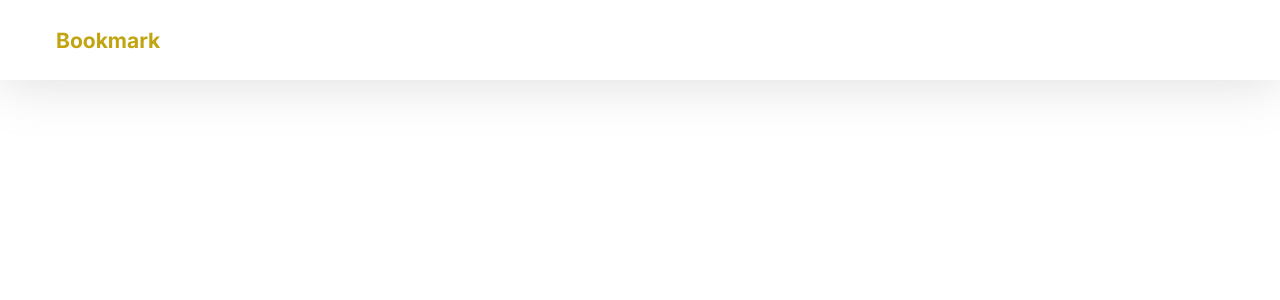
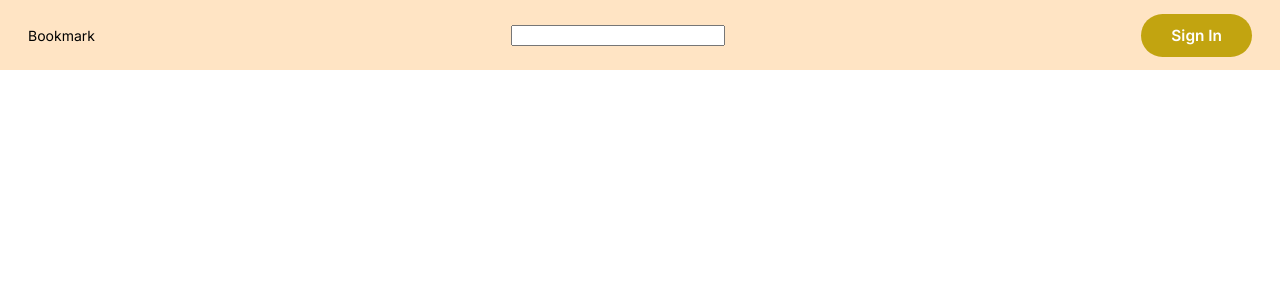
Before and after one commit to amori95917/online-bookshelf, a React (Create React App) app: page / in a window 1280 px wide. Shown: the top 300 px of the page. Built offline with nearby package versions, Linux system fonts and the light colour scheme.

Commit message:
added temp nav for testing

```diff
--- a/src/App.js
+++ b/src/App.js
@@ -1,10 +1,12 @@
 import "./App.css";
-import Navbar from "./components/Nav/Navbar";
+import Nav from "./components/Nav";
+
+// import Navbar from "./components/Nav/Navbar";
 
 function App() {
   return (
     <div>
-      <Navbar />
+      <Nav />
     </div>
   );
 }
--- /dev/null
+++ b/src/components/Nav.js
@@ -0,0 +1,86 @@
+import React, { useEffect, useRef, useState } from "react";
+import styled from "./Nav.module.css";
+import { BiSearch } from "react-icons/bi";
+import Button from "./button/Button";
+const Nav = () => {
+  const [width, setwidth] = useState(0);
+  const [showSearch, setshowSearch] = useState(false);
+  const ulref = useRef();
+  const searchref = useRef();
+  // const width = window.matchMedia("(min-width:768px)");
+
+  const widthfunction = () => {
+    setwidth(window.innerWidth);
+  };
+
+  useEffect(() => {
+    window.addEventListener("resize", widthfunction);
+    if (showSearch && width >= 768) {
+      setshowSearch((state) => !state);
+      //console.log(width);
+      console.log("hi");
+    }
+    console.log(width);
+
+    //   if (width > 768) {
+    //     setshowSearch(true);
+    //     searchref.current.style.display = "grid";
+    //   }
+
+    return () => window.removeEventListener("resize", widthfunction);
+  }, [width]);
+
+  let prevScrollpos = window.pageYOffset;
+  window.onscroll = function () {
+    let currentScrollPos = window.pageYOffset;
+    if (prevScrollpos > currentScrollPos) {
+      ulref.current.style.top = "70px";
+    } else {
+      ulref.current.style.top = "-80px";
+    }
+    prevScrollpos = currentScrollPos;
+  };
+
+  const handlesearchbar = () => {
+    setshowSearch((s) => !s);
+  };
+
+  return (
+    <>
+      <nav className={styled.navbar}>
+        <div className={styled.searchicon} onClick={handlesearchbar}>
+          <BiSearch size="20px" />
+        </div>
+        <p className={styled.logo}>Bookmark</p>
+        <Button className={styled.btnlog}> Sign In</Button>
+        <ul className={styled.navitems} ref={ulref}>
+          <li>
+            <a href="/">Home</a>
+          </li>
+          <li>
+            <a href="/">Explore</a>
+          </li>
+          <li>
+            <a href="/">Genres</a>
+          </li>
+          <li>
+            <a href="/">Library</a>
+          </li>
+        </ul>
+
+        <div
+          id="search"
+          className={
+            showSearch ? `${styled.searchbar}` : `${styled.nosearchbar}`
+          }
+        >
+          <form>
+            <input type="text" ref={searchref} />
+          </form>
+        </div>
+      </nav>
+    </>
+  );
+};
+
+export default Nav;
--- /dev/null
+++ b/src/components/Nav.module.css
@@ -0,0 +1,72 @@
+.navbar {
+  display: flex;
+  justify-content: space-between;
+  align-items: center;
+  position: fixed;
+  height: 70px;
+  background-color: bisque;
+  padding: 0 2rem;
+  width: 100%;
+  z-index: 10;
+}
+
+.navitems {
+  position: absolute;
+  background-color: burlywood;
+  top: 70px;
+  left: 0;
+  display: flex;
+  justify-content: space-between;
+  align-items: center;
+  width: 100%;
+  padding: 2rem;
+  list-style: none;
+  z-index: 2;
+}
+
+.navitems li a {
+  text-decoration: none;
+  color: #000;
+}
+
+.searchbar {
+  position: absolute;
+  top: 75px;
+  left: 0;
+  z-index: 3;
+  width: 100%;
+}
+
+.searchbar input {
+  padding: 1rem;
+  width: 100%;
+}
+
+.nosearchbar {
+  display: none;
+}
+
+@media (min-width: 768px) {
+  .searchicon {
+    position: absolute;
+    left: -100px;
+  }
+
+  .nosearchbar {
+    display: block;
+  }
+  /* .searchbar {
+    display: grid;
+    position: relative;
+    top: 0;
+    width: 50%;
+    visibility: visible;
+  }
+
+  #search {
+    display: block;
+  } */
+  .btnlog {
+    order: 1;
+  }
+}
--- a/src/components/Nav/Navbar.js
+++ b/src/components/Nav/Navbar.js
@@ -1,4 +1,4 @@
-import React, { useState } from "react";
+import React, { useEffect, useState } from "react";
 import styled from "./Navbar.module.css";
 
 import { BiSearch } from "react-icons/bi";
@@ -8,15 +8,21 @@ import Button from "../button/Button";
 const Navbar = () => {
   const [showMenu, setShowMenu] = useState(false);
 
-  const handleMenu = () => {
+  const toggleMenu = () => {
     setShowMenu((prevState) => !prevState);
   };
 
-  window.addEventListener("resize", () => {
+  function showItems() {
     if (window.innerWidth > 767) {
       setShowMenu(true);
     }
-  });
+  }
+
+  useEffect(() => {
+    window.addEventListener("resize", showItems);
+
+    return () => window.removeEventListener("resize", showItems);
+  }, [showMenu]);
 
   return (
     <nav>
@@ -52,7 +58,7 @@ const Navbar = () => {
         </div>
       )}
 
-      <div onClick={handleMenu} className={styled["menu-icon"]}>
+      <div onClick={toggleMenu} className={styled["menu-icon"]}>
         <GiHamburgerMenu size="25px" color="#c2a410" />
       </div>
     </nav>
--- a/src/components/Nav/Navbar.module.css
+++ b/src/components/Nav/Navbar.module.css
@@ -1,5 +1,3 @@
-/* C2A410 */
-
 nav {
   height: 10vh;
   position: relative;
@@ -29,8 +27,6 @@ ul.navlinks li {
   list-style: none;
   text-align: center;
   padding: 0.875rem 0;
-
-  /* border: 1px solid #dadada2e; */
 }
 
 ul.navlinks li a {
@@ -86,7 +82,7 @@ input {
     top: 0;
     display: flex;
     justify-content: space-between;
-    width: 80%;
+    width: 75%;
     align-items: center;
   }
 
@@ -101,7 +97,7 @@ input {
   }
 }
 
-@media (min-width: 1024px) {
+@media (min-width: 1000px) {
   .menu {
     justify-content: space-between;
     width: 60%;
--- a/src/components/button/Button.js
+++ b/src/components/button/Button.js
@@ -2,7 +2,11 @@ import React from "react";
 import styled from "./Button.module.css";
 
 const Button = (props) => {
-  return <button className={styled.button}>{props.children}</button>;
+  return (
+    <button className={`${styled.button} ${props.className}`}>
+      {props.children}
+    </button>
+  );
 };
 
 export default Button;
```
